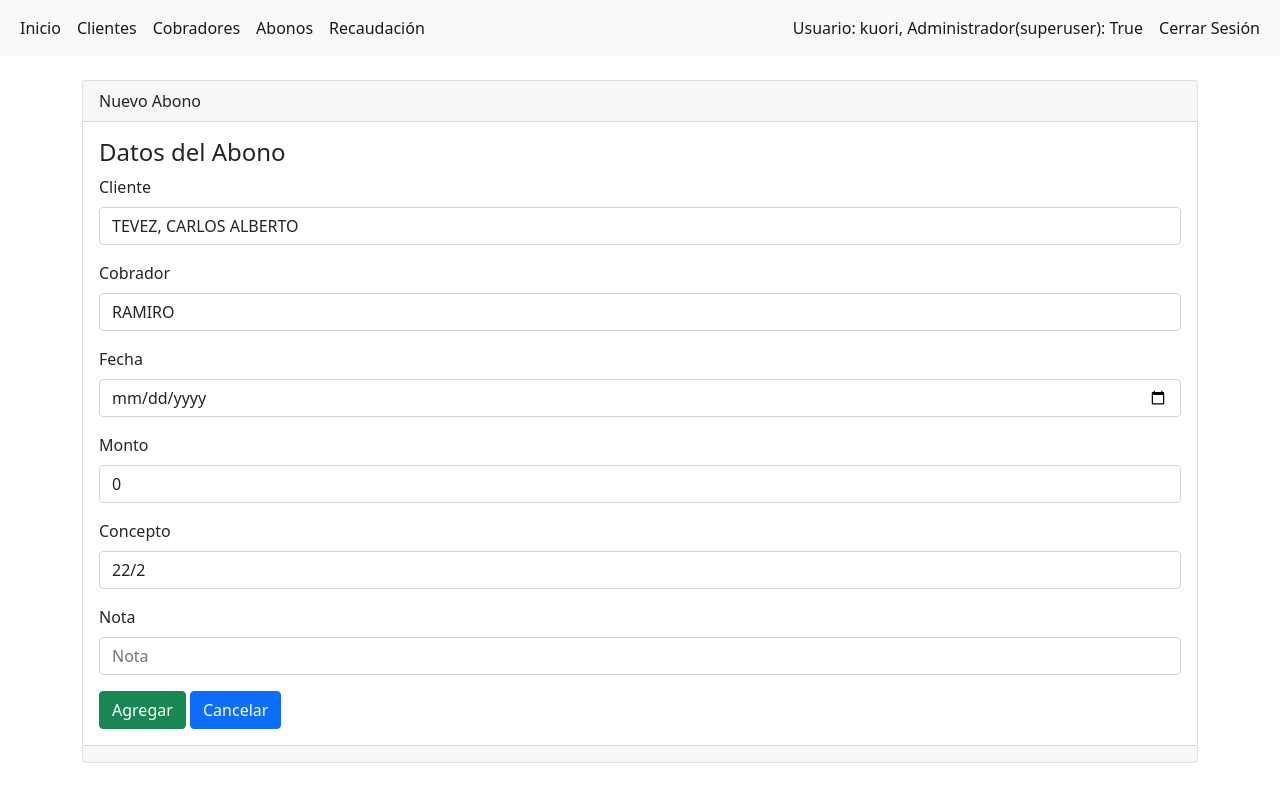
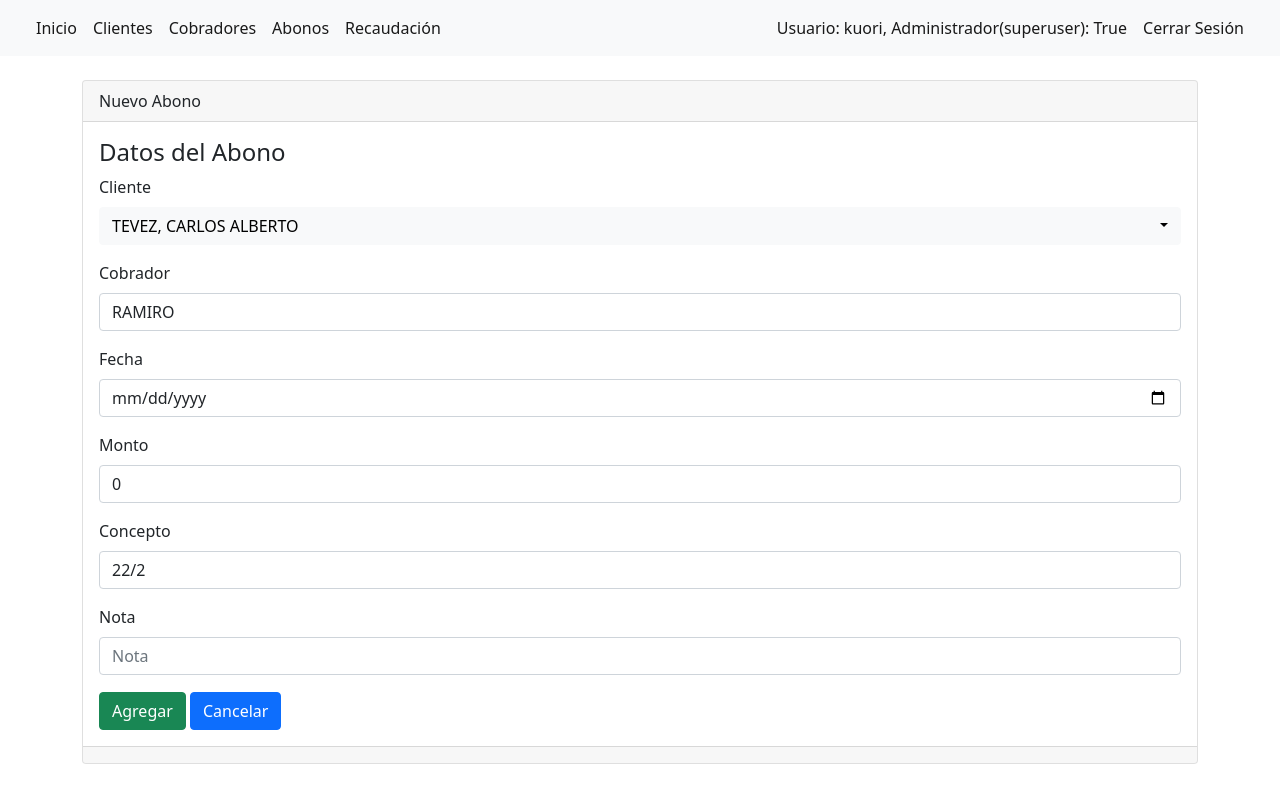
Before and after one commit to ramirokhouri/condornet, a Django app: page /abonos/agregar_abono/ in a window 1280 px wide. Run offline with Django 4.2, Linux system fonts and the light colour scheme; a user stored in the database is signed in; data comes from the database, SQL or seed files in the repository; both versions use the stored data as it was after the commit.

Commit message:
Bootstrap v4 & SelectPicker

```diff
--- a/abonos/templates/abonos/form.html
+++ b/abonos/templates/abonos/form.html
@@ -2,7 +2,7 @@
   {% csrf_token %}
   <div class="mb-3">
     <label for="" class="form-label">Cliente</label>
-    <select class="form-control" name="cliente" id="cliente">
+    <select class="form-control selectpicker" name="cliente" id="cliente" data-live-search="true">
       {% if abono is not None %}
       <option value={{abono.cliente.id}}>{{abono.cliente}}</option>
       {%endif%}
--- a/abonos/templates/base.html
+++ b/abonos/templates/base.html
@@ -7,6 +7,13 @@
     <meta charset="utf-8">
     <meta name="viewport" content="width=device-width, initial-scale=1, shrink-to-fit=no">
 
+    <!-- Bootstrap CSS v4.1.3 -->
+    <link rel="stylesheet" href="https://cdn.jsdelivr.net/npm/bootstrap@4.1.3/dist/css/bootstrap.min.css" integrity="sha384-MCw98/SFnGE8fJT3GXwEOngsV7Zt27NXFoaoApmYm81iuXoPkFOJwJ8ERdknLPMO" crossorigin="anonymous">
+    <!--
+      Bootstrap SelectPicker Latest compiled and minified CSS
+      https://developer.snapappointments.com/bootstrap-select/examples/#live-search_1es
+    -->
+    <link rel="stylesheet" href="https://cdn.jsdelivr.net/npm/bootstrap-select@1.13.14/dist/css/bootstrap-select.min.css">
     <!-- Bootstrap CSS v5.0.2 -->
     <link rel="stylesheet" href="https://cdn.jsdelivr.net/npm/bootstrap@5.0.2/dist/css/bootstrap.min.css"  integrity="sha384-EVSTQN3/azprG1Anm3QDgpJLIm9Nao0Yz1ztcQTwFspd3yD65VohhpuuCOmLASjC" crossorigin="anonymous">
     <!-- Bootstrap Icons v1.8.1 -->
@@ -50,8 +57,14 @@
           </div>
         </div>
     </div>
-    <!-- Bootstrap JavaScript Libraries -->
+    <!-- Bootstrap 5 JavaScript Libraries -->
     <script src="https://cdn.jsdelivr.net/npm/@popperjs/core@2.9.2/dist/umd/popper.min.js" integrity="sha384-IQsoLXl5PILFhosVNubq5LC7Qb9DXgDA9i+tQ8Zj3iwWAwPtgFTxbJ8NT4GN1R8p" crossorigin="anonymous"></script>
     <script src="https://cdn.jsdelivr.net/npm/bootstrap@5.0.2/dist/js/bootstrap.min.js" integrity="sha384-cVKIPhGWiC2Al4u+LWgxfKTRIcfu0JTxR+EQDz/bgldoEyl4H0zUF0QKbrJ0EcQF" crossorigin="anonymous"></script>
+    <!-- Bootstrap 4 JavaScript Libraries -->
+    <script src="https://code.jquery.com/jquery-3.3.1.slim.min.js" integrity="sha384-q8i/X+965DzO0rT7abK41JStQIAqVgRVzpbzo5smXKp4YfRvH+8abtTE1Pi6jizo" crossorigin="anonymous"></script>
+    <script src="https://cdn.jsdelivr.net/npm/popper.js@1.14.3/dist/umd/popper.min.js" integrity="sha384-ZMP7rVo3mIykV+2+9J3UJ46jBk0WLaUAdn689aCwoqbBJiSnjAK/l8WvCWPIPm49" crossorigin="anonymous"></script>
+    <script src="https://cdn.jsdelivr.net/npm/bootstrap@4.1.3/dist/js/bootstrap.min.js" integrity="sha384-ChfqqxuZUCnJSK3+MXmPNIyE6ZbWh2IMqE241rYiqJxyMiZ6OW/JmZQ5stwEULTy" crossorigin="anonymous"></script>
+    <!-- Bootstrap SelectPicker Latest compiled and minified JavaScript -->
+    <script src="https://cdn.jsdelivr.net/npm/bootstrap-select@1.13.14/dist/js/bootstrap-select.min.js"></script>
   </body>
 </html>
```
Also changed, not shown: db.sqlite3.
